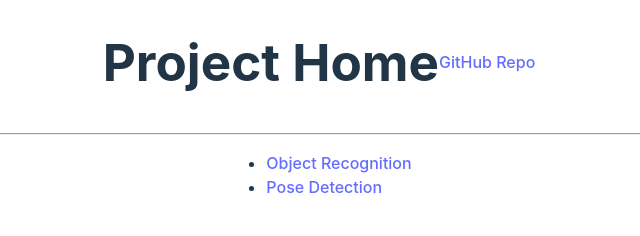
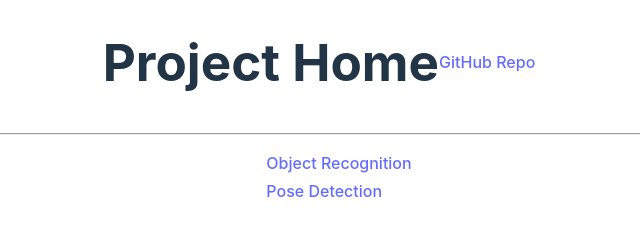
Before and after one commit to kensonjohnson/browser-ml, a website built with Vite: page src/index.html in a window 1280 px wide. Shown: the full height of the page, 321-961 px from the left. Built offline with nearby package versions, Linux system fonts and the light colour scheme.

Commit message:
Style list of links

```diff
--- a/src/style.css
+++ b/src/style.css
@@ -65,6 +65,13 @@ button:focus-visible {
   align-items: center;
 }
 
+.page-links {
+  display: flex;
+  flex-direction: column;
+  list-style-type: none;
+  gap: 0.25em;
+}
+
 @media (prefers-color-scheme: light) {
   :root {
     color: #213547;
```
